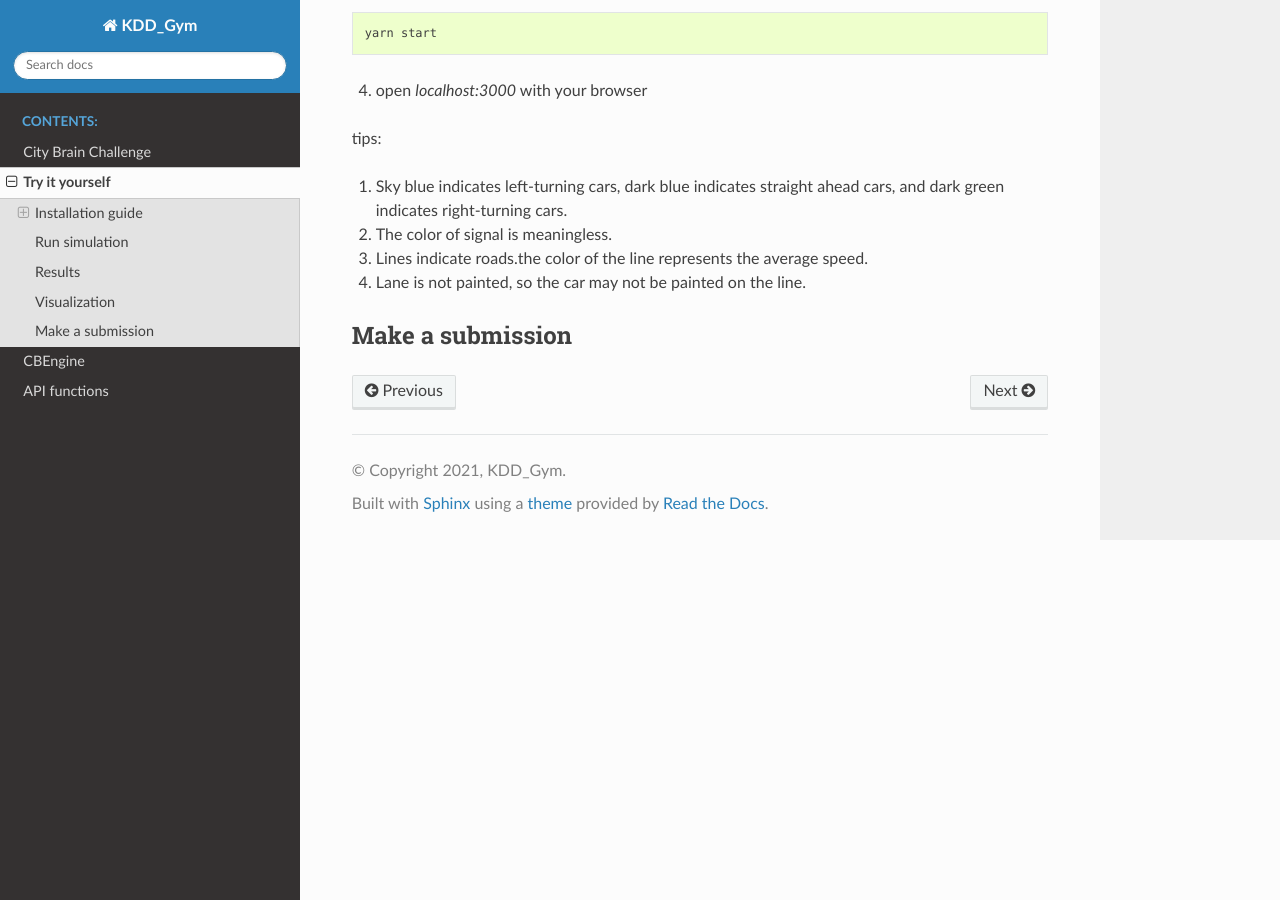
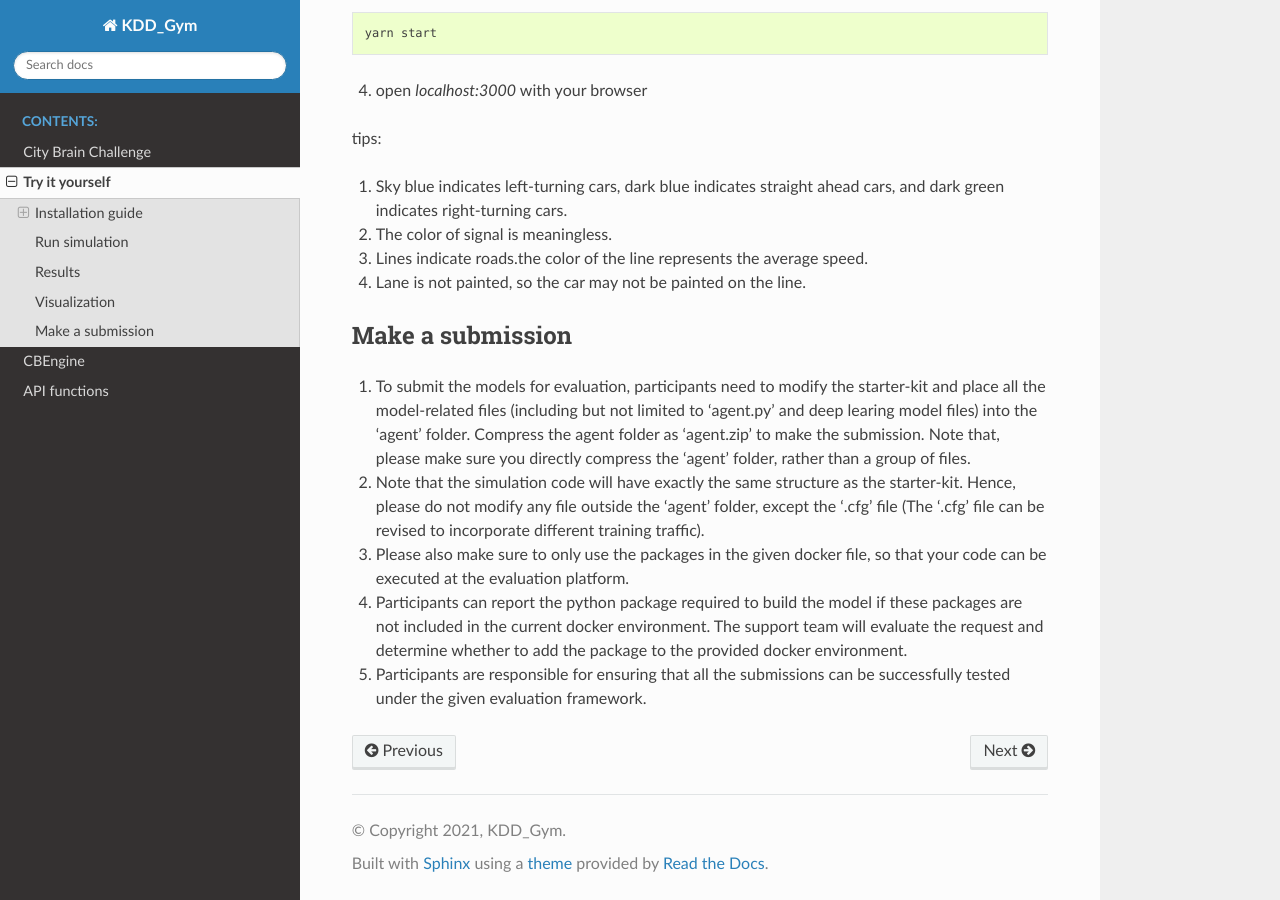
Before and after one commit to CityBrainChallenge/KDDCup2021-CityBrainChallenge, a Sphinx documentation site: the page built from docs/try-it-yourself.rst, in a window 1280 px wide and 900 px high, scrolled down 2813 px. Built offline with Sphinx 7.4.7 and the Read the Docs theme 2.0.0, drawn with Linux system fonts in a browser that asks for light colours.

Commit message:
Update try-it-yourself.rst

```diff
--- a/docs/try-it-yourself.rst
+++ b/docs/try-it-yourself.rst
@@ -173,3 +173,13 @@ tips:
 ===============
 Make a submission
 ===============
+
+1. To submit the models for evaluation, participants need to modify the starter-kit and place all the model-related files (including but not limited to 'agent.py' and deep learing model files) into the 'agent' folder. Compress the agent folder as 'agent.zip' to make the submission. Note that, please make sure you directly compress the 'agent' folder, rather than a group of files.
+
+2. Note that the simulation code will have exactly the same structure as the starter-kit. Hence, please do not modify any file outside the 'agent' folder, except the '.cfg' file (The '.cfg' file can be revised to incorporate different training traffic).
+
+3. Please also make sure to only use the packages in the given docker file, so that your code can be executed at the evaluation platform.
+
+4. Participants can report the python package required to build the model if these packages are not included in the current docker environment. The support team will evaluate the request and determine whether to add the package to the provided docker environment.
+
+5. Participants are responsible for ensuring that all the submissions can be successfully tested under the given evaluation framework.
```
